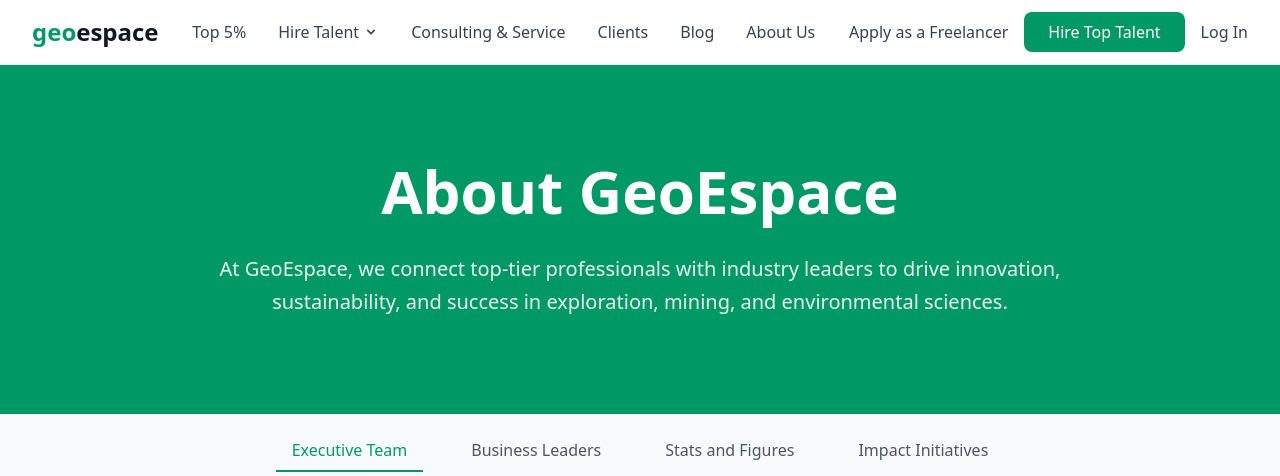
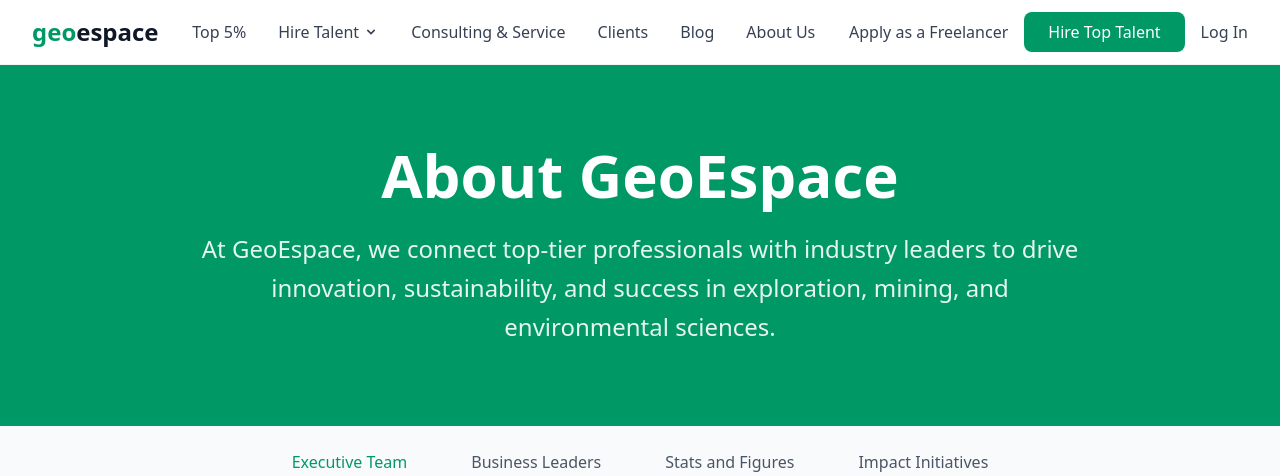
Before and after one commit to dev-sajib/geospace-static, a React (Vite) app: page /about in a window 1280 px wide. Shown: the top 476 px of the page. Built offline with nearby package versions, Linux system fonts and the light colour scheme.

Commit message:
CHORE: Update About's hero section with existing DRY (PageHero)

```diff
--- a/src/pages/AboutPage.jsx
+++ b/src/pages/AboutPage.jsx
@@ -157,18 +157,10 @@
 
   return (
     <div className="min-h-screen">
-      <section className="bg-emerald-600 py-16 sm:py-20 lg:py-24">
-        <div className="max-w-7xl mx-auto px-4 sm:px-6 lg:px-8 text-center">
-          <h1 className="text-4xl sm:text-5xl lg:text-6xl font-bold text-white mb-6 sm:mb-8">
-            About GeoEspace
-          </h1>
-          <p className="text-base sm:text-lg lg:text-xl text-white/90 max-w-4xl mx-auto leading-relaxed">
-            At GeoEspace, we connect top-tier professionals with industry
-            leaders to drive innovation, sustainability, and success in
-            exploration, mining, and environmental sciences.
-          </p>
-        </div>
-      </section>
+      <PageHero
+        title="About GeoEspace"
+        description="At GeoEspace, we connect top-tier professionals with industry leaders to drive innovation, sustainability, and success in exploration, mining, and environmental sciences."
+      />
 
       <section className="bg-gray-50 py-4">
         <div className="max-w-7xl mx-auto px-4 sm:px-6 lg:px-8">
```
